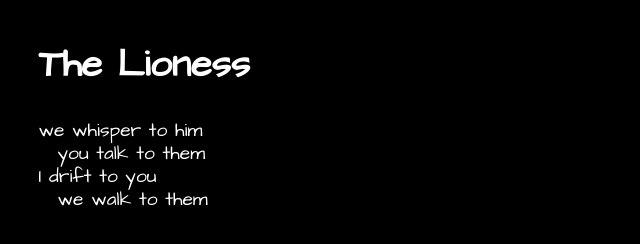
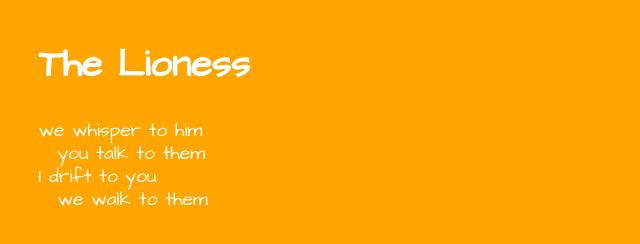
Before and after one commit to asiya1234/digital-writing-poem-remix, a plain HTML site: page index.html in a window 1280 px wide. Shown: the whole page, without its empty margins (0-640 px from the left). Drawn offline with Linux system fonts and the light colour scheme.

Commit message:
update colours

```diff
--- a/index.html
+++ b/index.html
@@ -6,12 +6,11 @@
     <meta name="viewport" content="width=device-width, initial-scale=1" />
     <!-- custom font -->
     <link rel="preconnect" href="https://fonts.gstatic.com" />
-    <link rel="preconnect" href="https://fonts.gstatic.com" />
     <link
       href="https://fonts.googleapis.com/css2?family=Architects+Daughter&display=swap"
       rel="stylesheet"
     />
-    <!-- end custom font -->
+        <!-- custom font ends here -->
 
     <title>The Lioness</title>
 
@@ -20,7 +19,7 @@
       body {
         font-family: 'Architects Daughter', cursive;
         margin: 2em;
-        background-color: #000;
+        background-color: orange ;
         color: #FFF;
         font-size: 1.2em;
       }
```
